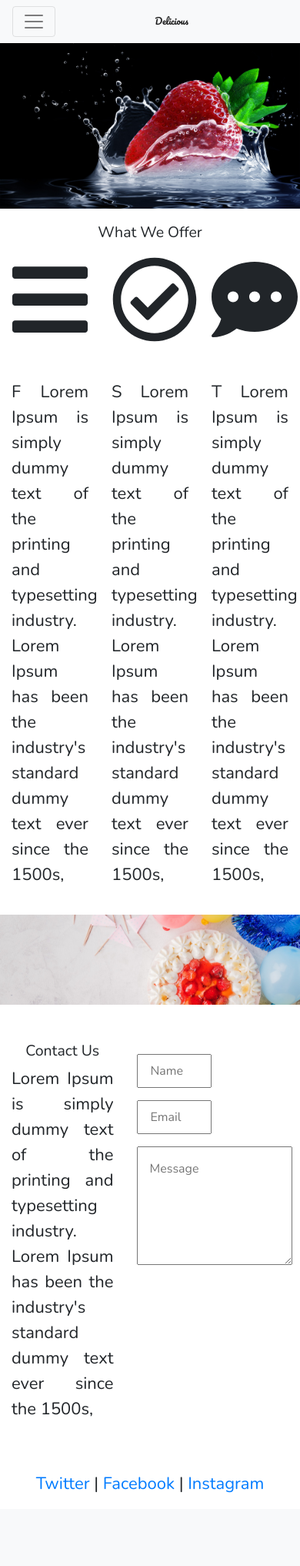
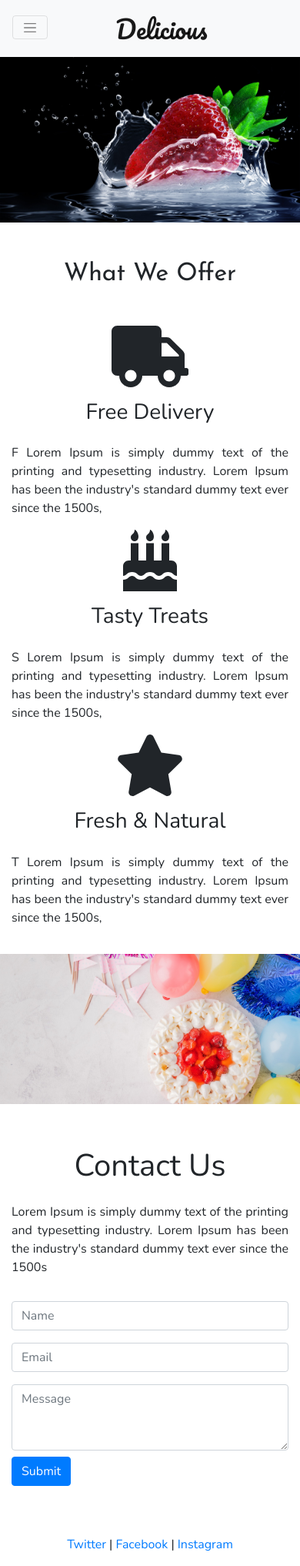
Before and after one commit to dmjfk/mysite, a Django app: page / in a window 390 px wide. Shown: the whole page at 77% size. Before the commit the page ends 1939 px from the top, so only its background shows below. Run offline with Django 3.2, Linux system fonts and the light colour scheme; some libraries are stand-ins or nearby versions.

Commit message:
styled for mobile view

```diff
--- a/blog/static/blog/css/blog-style.css
+++ b/blog/static/blog/css/blog-style.css
@@ -18,7 +18,7 @@
 }
 
 .post-title h1{
-  font-size : 4.5vw !important;
+  font-size : 2.5rem !important;
 }
 .post-date-time{
   margin-bottom: 2vw;
@@ -30,3 +30,7 @@
 .post-image{
   margin-bottom: 2vw;
 }
+.post-body p{
+  font-size: 1rem !important;
+  text-align: justify;
+}
--- a/blog/templates/blog/blog.html
+++ b/blog/templates/blog/blog.html
@@ -9,12 +9,12 @@
 			<h5 class="post-title"><a href="/blog/{{post.id}}"> {{post.title}}</a></h5>
 			<p class="blog-post-meta">{{ post.date|date:"d-m-Y" }}</p>
 		</div>-->
-		<div class="col-md-4 article-img">
+		<div class="col-md-4 article-img text-center mb-2">
 			{% if post.image %}
-			<img src="{{ post.image.url }}" class="img-fluid" width="300">
+			<img src="{{ post.image.url }}" class="img-fluid">
 			{% endif %}
 		</div>
-		<div class="col-md-8">
+		<div class="col-md-8 article-meta mb-2">
 			<h3 class="post-title"><a href="/blog/{{post.id}}"> {{post.title}}</a></h3>
 			<p class="blog-post-meta">{{ post.date|date:"d-m-Y" }}</p>
 			<p class="text-left">{{ post.body|safe|truncatewords:"25" }}</p>
--- a/blog/templates/blog/post.html
+++ b/blog/templates/blog/post.html
@@ -10,12 +10,12 @@
 		<div class="col-md-12 post-date-time">
 			<h6>{{post.date}}</h6>
 		</div>
-		<div class="col-md-12 post-image">
+		<div class="col-md-12 post-image text-center">
 		{% if post.image %}
 		<img src="{{ post.image.url }}" class="img-fluid">
 		{% endif %}
 		</div>
-		<div class="col-md-12 post-body">
+		<div class="col-md-12 post-body text-center">
 		{{post.body|safe|linebreaks}}
 		</div>
 	</div>
--- a/personal/static/personal/css/style.css
+++ b/personal/static/personal/css/style.css
@@ -1,6 +1,7 @@
 html,body{
   height: auto;
   width:100%;
+  overflow-x: hidden;
 }
 body{
   background-position: center center;
@@ -9,35 +10,60 @@ body{
   background-attachment: fixed;
   background-color: WHITE;
 }
+
 *{
-  font-family: 'Nunito', sans-serif; /*Berlin Sans FB;*/
+  font-family: 'Nunito', sans-serif;
   margin: 0;
   padding: 0;
 }
 
+.landing
+{
+ padding: 0;
+ margin: 0;
+}
+
+.landing img{
+  height:auto;
+  width:100vw;
+}
 .navbar-brand{
-  font-size: 3vw !important;
+  font-size: 2rem !important;
   font-family: 'Pacifico', cursive;
 }
 .nav-link{
-  font-size: 1.5vw !important;
+  font-size: 1rem !important;
   font-family: 'Josefin Sans',sans-serif;
 }
 .navbar-nav li{
   padding-right: 1.5vw;
   padding-left: .5vw;
 }
+
+.navbar-toggler {
+  position: absolute;
+  top: 1.25rem;
+
+}
+
+.navbar-toggler-icon{
+  width: 1em;
+  height: 1em;
+  text-align: center;
+}
+
 .content{
-  margin-top: 5vw;
-  margin-bottom: 5vw;
+  margin-top: 3rem;
+  margin-bottom: 3rem;
 }
-h1{
-  font-size: 5vw !important;
+.content h2{
+  font-family: 'Josefin Sans',sans-serif;
 }
-p{
-  font-size: 22px;
+.content-body p{
+  font-size: 1rem;
   text-align: justify;
 }
+
 
 .parallax{
   height:30vw;
@@ -50,14 +76,11 @@ p{
   background-size: cover;
   color: WHITE;
 }
-input[type="text"]
-{
-  width: 25vw;
+
+
+.contactus p{
+  text-align: justify;
 }
-textarea{
-  width: 52vw;
-}
-
 .contactus h1{
   text-align: center;
 }
@@ -71,3 +94,19 @@ text-align: center;
   color: #0f0 !important;
   outline: solid #f00 1px !important;
 } */
+@media (max-width: 792px){
+  .nav-link{
+    font-size: .75rem !important;
+  }
+}
+@media (max-width: 768px) {
+  .nav>li {
+	text-align: center;
+  }
+  .nav-link{
+    font-size: 1rem !important;
+  }
+  .parallax {
+    height: 50vw;
+}
+}
--- a/personal/templates/personal/contact.html
+++ b/personal/templates/personal/contact.html
@@ -1,14 +1,36 @@
 <div class="container">
-	<div class="row mt-5 mb-5">
-	  <div class="contactus col-5">
-			<h1>Contact Us</h1>
-			<p>Lorem Ipsum is simply dummy text of the printing and typesetting industry. Lorem Ipsum has been the industry's standard dummy text ever since the 1500s,</p>
+	<div class="row align-items-center justify-content-center pt-5 pb-5">
+	  <div class="contactus col-sm-5">
+			<h1 class="pt-2">Contact Us</h1>
+			<p class="pt-3">Lorem Ipsum is simply dummy text of the printing and typesetting industry. Lorem Ipsum has been the industry's standard dummy text ever since the 1500s</p>
 		</div>
-		<div class="col-7 mt-3">
-			<input type="text" class="mr-4 py-2 px-3" placeholder="Name"/>
-			<p></p>
+		<!-- <div class="col-sm-2">
+
+		</div> -->
+		<!-- <div class="contactform col-sm-7 mt-3">
+			<input type="text" class="mr-4 mb-3 py-2 px-3" placeholder="Name"/>
+			<br>
 			<input type="text" class="mr-4 py-2 px-3" placeholder="Email"/>
+			<br>
 			<textarea rows="5" placeholder="Message" class="mt-3 py-3 px-3"></textarea>
-		</div>
+		</div> -->
+		<form class="contactform col-sm-7 mt-3">
+						<div class="form-row">
+								<div class="form-group col-md-6">
+										<label class="sr-only" for="inlineFormInputName">Name</label>
+										<input type="text" class="form-control" id="inlineFormInputName" placeholder="Name">
+									  </div>
+								<div class="form-group col-md-6">
+								  <label class="sr-only" for="inputEmail4">Email</label>
+								  <input type="email" class="form-control" id="inputEmail4" placeholder="Email">
+								</div>
+							  </div>
+							  <div class="form-group">
+									<label  class="sr-only" for="msgFormControlTextarea1">Message</label>
+									<textarea class="form-control" id="msgFormControlTextarea1" rows="3" placeholder="Message"></textarea>
+									<button type="submit" class="btn btn-primary mt-2">Submit</button>
+								  </div>
+
+		  </form>
 	</div>
 </div>
--- a/personal/templates/personal/home.html
+++ b/personal/templates/personal/home.html
@@ -25,27 +25,32 @@
 {% endblock %}
 
 {% block homeimg %}
+<div class= "container-fluid landing">
   <img src="./static/personal/img/home-bg-img.jpg" class="img-fluid" alt="Responsive image"/>
+</div>
 {% endblock %}
 
 {% block content %}
 <div class="container content text-center">
-  <h1>What We Offer</h1>
+  <h2>What We Offer</h2>
 </div>
 
 <div class="container text-center">
-  <div class="row">
-    <div class="col-4">
-      <i class="fas fa-bars fa-7x"></i>
-      <p class="pt-5">F Lorem Ipsum is simply dummy text of the printing and typesetting industry. Lorem Ipsum has been the industry's standard dummy text ever since the 1500s,</p>
+  <div class="row content-body">
+    <div class="col-sm-4">
+      <i class="fas fa-truck fa-5x"></i>
+      <h3 class="pt-3">Free Delivery</h3>
+      <p class="pt-3">F Lorem Ipsum is simply dummy text of the printing and typesetting industry. Lorem Ipsum has been the industry's standard dummy text ever since the 1500s,</p>
     </div>
-    <div class="col-4">
-      <i class="far fa-check-circle fa-7x"></i>
-      <p class="pt-5">S Lorem Ipsum is simply dummy text of the printing and typesetting industry. Lorem Ipsum has been the industry's standard dummy text ever since the 1500s,</p>
+    <div class="col-sm-4">
+      <i class="fas fa-birthday-cake fa-5x"></i>
+      <h3 class="pt-3">Tasty Treats</h3>
+      <p class="pt-3">S Lorem Ipsum is simply dummy text of the printing and typesetting industry. Lorem Ipsum has been the industry's standard dummy text ever since the 1500s,</p>
     </div>
-    <div class="col-4">
-      <i class="fas fa-comment-dots fa-7x"></i>
-      <p class="pt-5">T Lorem Ipsum is simply dummy text of the printing and typesetting industry. Lorem Ipsum has been the industry's standard dummy text ever since the 1500s,</p>
+    <div class="col-sm-4">
+      <i class="fas fa-star fa-5x"></i>
+      <h3 class="pt-3">Fresh & Natural</h3>
+      <p class="pt-3">T Lorem Ipsum is simply dummy text of the printing and typesetting industry. Lorem Ipsum has been the industry's standard dummy text ever since the 1500s,</p>
     </div>
   </div>
 </div>
--- a/personal/templates/personal/navbar.html
+++ b/personal/templates/personal/navbar.html
@@ -4,7 +4,7 @@
             <span class="navbar-toggler-icon"></span>
         </button>
         <div class="navbar-collapse collapse dual-nav w-50 order-1 order-md-0">
-            <ul class="navbar-nav">
+            <ul class="nav navbar-nav">
                 <li class="nav-item">
                     <a class="nav-link pl-0" href="/">Home <span class="sr-only">Home</span></a>
                 </li>
```
